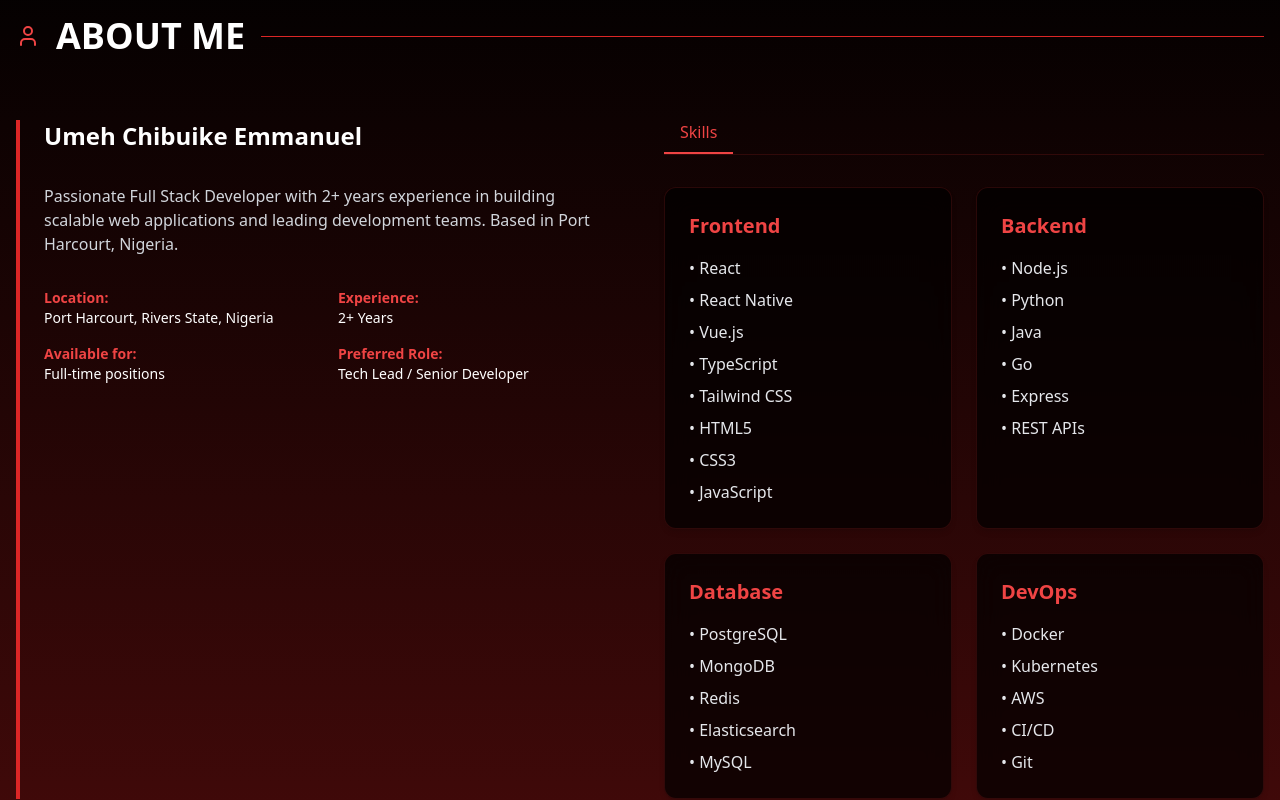
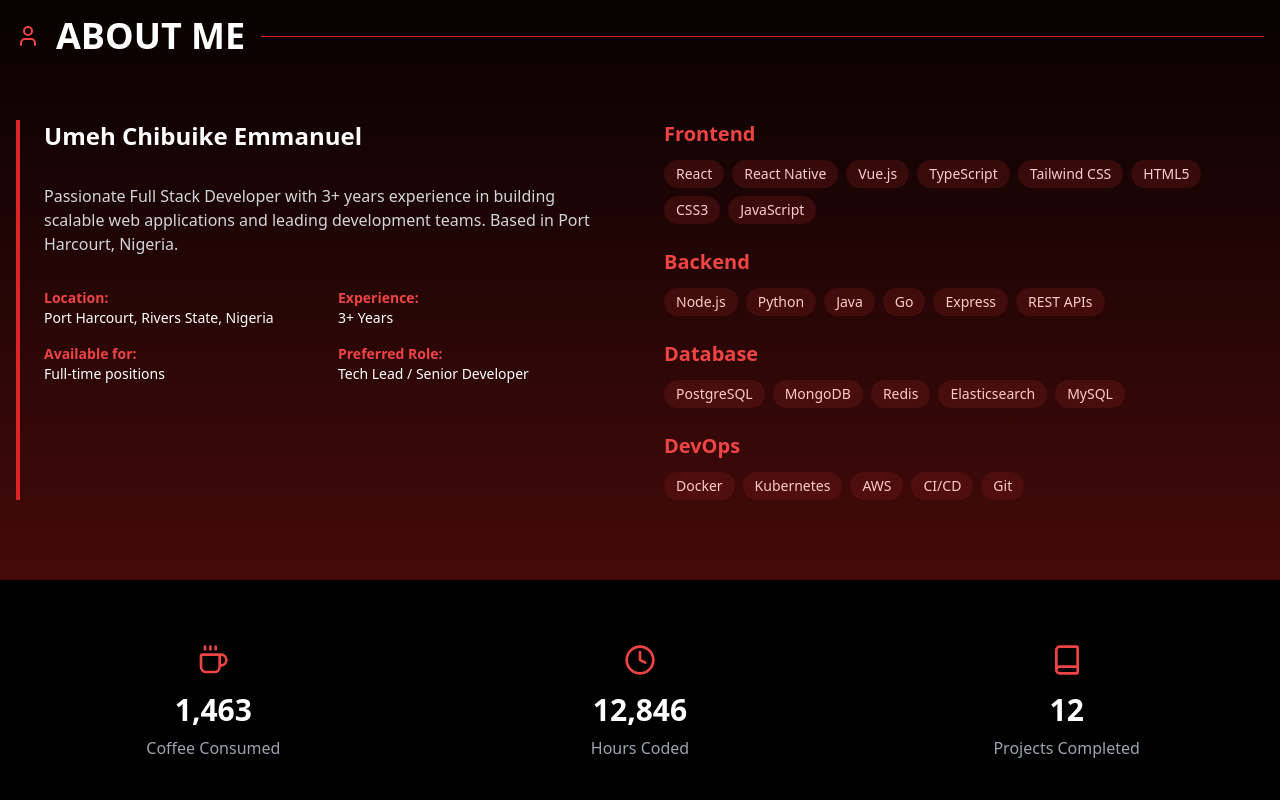
Before and after one commit to Kazutech1/potfolio, a React (Vite) app: page / in a window 1280 px wide. Shown: the part 1960-2760 px from the top of the page. Built offline with nearby package versions, Linux system fonts and the light colour scheme; no server answers.

Commit message:
Update AboutMe.jsx

```diff
--- a/src/components/AboutMe.jsx
+++ b/src/components/AboutMe.jsx
@@ -1,14 +1,7 @@
-import React, { useState } from 'react';
-import {
-    User,
-    Book,
-    Clock,
-    Coffee
-} from 'lucide-react';
+import React from 'react';
+import { User, Book, Clock, Coffee } from 'lucide-react';
 
 const AboutMe = () => {
-    const [activeTab, setActiveTab] = useState('skills');
-
     const skills = {
         Frontend: ['React', 'React Native', 'Vue.js', 'TypeScript', 'Tailwind CSS', 'HTML5', 'CSS3', 'JavaScript'],
         Backend: ['Node.js', 'Python', 'Java', 'Go', 'Express', 'REST APIs'],
@@ -23,7 +16,7 @@
     ];
 
     return (
-        <div className='text-white'>
+        <div className="text-white">
             <section id="about" className="py-20 bg-gradient-to-b from-black to-red-950 relative">
                 <div className="container mx-auto px-4">
                     <h2 className="text-4xl font-bold mb-16 flex items-center">
@@ -33,11 +26,11 @@
                     </h2>
 
                     <div className="grid grid-cols-1 lg:grid-cols-2 gap-12">
-                        {/* Left Column - Personal Info */}
+                        {/* Left Column */}
                         <div className="space-y-8 border-l-4 border-red-600 pl-6">
                             <h3 className="text-2xl font-bold mb-4">Umeh Chibuike Emmanuel</h3>
                             <p className="text-gray-300 mb-4">
-                                Passionate Full Stack Developer with 2+ years experience in building scalable web applications and leading development teams. Based in Port Harcourt, Nigeria.
+                                Passionate Full Stack Developer with 3+ years experience in building scalable web applications and leading development teams. Based in Port Harcourt, Nigeria.
                             </p>
                             <div className="grid grid-cols-2 gap-4 text-sm">
                                 <div>
@@ -46,7 +39,7 @@
                                 </div>
                                 <div>
                                     <strong className="text-red-500">Experience:</strong>
-                                    <p>2+ Years</p>
+                                    <p>3+ Years</p>
                                 </div>
                                 <div>
                                     <strong className="text-red-500">Available for:</strong>
@@ -59,31 +52,23 @@
                             </div>
                         </div>
 
-                        {/* Right Column - Skills */}
-                        <div className="space-y-8">
-                            <div className="flex space-x-4 border-b border-red-900/30">
-                                <button
-                                    onClick={() => setActiveTab('skills')}
-                                    className={`pb-2 px-4 capitalize ${activeTab === 'skills' ? 'text-red-500 border-b-2 border-red-500' : 'text-gray-400 hover:text-gray-300'}`}
-                                >
-                                    Skills
-                                </button>
-                            </div>
-
-                            {activeTab === 'skills' && (
-                                <div className="grid grid-cols-1 md:grid-cols-2 gap-6">
-                                    {Object.keys(skills).map((category, idx) => (
-                                        <div key={idx} className="bg-black/70 backdrop-blur-md border border-red-900/30 p-6 rounded-xl shadow-md">
-                                            <h4 className="text-xl font-bold mb-4 text-red-500">{category}</h4>
-                                            <ul className="space-y-2">
-                                                {skills[category].map((skill, i) => (
-                                                    <li key={i} className="text-gray-200">• {skill}</li>
-                                                ))}
-                                            </ul>
-                                        </div>
-                                    ))}
+                        {/* Right Column - Skills as badges */}
+                        <div className="space-y-6">
+                            {Object.keys(skills).map((category, idx) => (
+                                <div key={idx}>
+                                    <h4 className="text-xl font-bold mb-3 text-red-500">{category}</h4>
+                                    <div className="flex flex-wrap gap-2">
+                                        {skills[category].map((skill, i) => (
+                                            <span
+                                                key={i}
+                                                className="bg-red-900/30 text-red-200 px-3 py-1 rounded-full text-sm font-medium hover:bg-red-600 transition-colors"
+                                            >
+                                                {skill}
+                                            </span>
+                                        ))}
+                                    </div>
                                 </div>
-                            )}
+                            ))}
                         </div>
                     </div>
                 </div>
```
